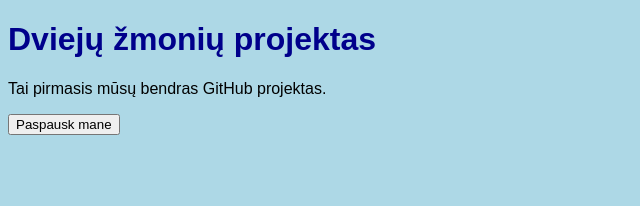
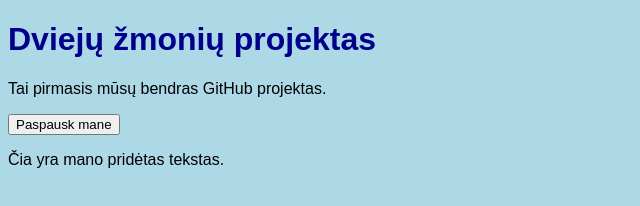
Before and after one commit to cesonis3-pixel/team-project, a plain HTML site: page index.html in a window 1280 px wide. Shown: the whole page, without its empty margins (0-640 px from the left). Drawn offline with Linux system fonts and the light colour scheme.

Commit message:
Pridėtas tekstas po mygtuku

```diff
--- a/index.html
+++ b/index.html
@@ -10,7 +10,11 @@
 
   <h1>Dviejų žmonių projektas</h1>
   <p>Tai pirmasis mūsų bendras GitHub projektas.</p>
-<button>Paspausk mane</button>
+
+  <button>Paspausk mane</button>
+
+  <p>Čia yra mano pridėtas tekstas.</p>
+
   <script src="script.js"></script>
 </body>
 </html>
```
